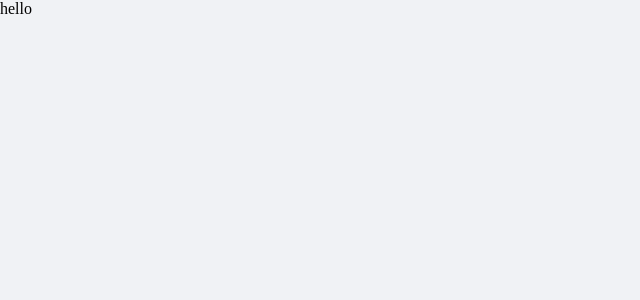
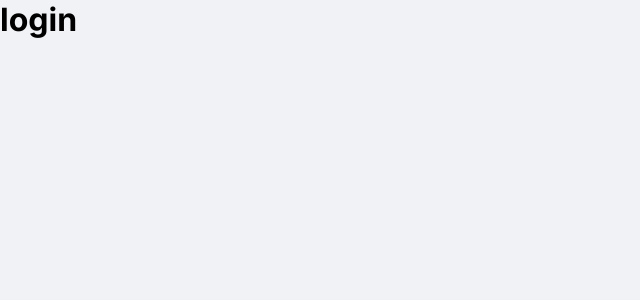
Before and after one commit to JN-Almeida/DashboardPanel, a React (Vite) app: page /login in a window 1280 px wide. Shown: the top 300 px of the page, without its empty margins (0-640 px from the left). Built offline with nearby package versions, Linux system fonts and the light colour scheme.

Commit message:
configuration routes

```diff
--- a/index.html
+++ b/index.html
@@ -1,9 +1,15 @@
 <!DOCTYPE html>
 <html lang="en">
   <head>
+    <link rel="preconnect" href="https://fonts.googleapis.com">
+    <link rel="preconnect" href="https://fonts.gstatic.com" crossorigin>
+
     <meta charset="UTF-8" />
     <link rel="icon" type="image/svg+xml" href="/vite.svg" />
     <meta name="viewport" content="width=device-width, initial-scale=1.0" />
+
+    <link href="https://fonts.googleapis.com/css2?family=Inter:wght@400;700&display=swap" rel="stylesheet">
+
     <title>Vite + React + TS</title>
   </head>
   <body>
--- a/package.json
+++ b/package.json
@@ -12,6 +12,7 @@
     "axios": "^0.27.2",
     "react": "^18.2.0",
     "react-dom": "^18.2.0",
+    "react-router-dom": "^6.4.0",
     "styled-components": "^5.3.5"
   },
   "devDependencies": {
@@ -19,6 +20,7 @@
     "@types/react-dom": "^18.0.6",
     "@types/styled-components": "^5.1.26",
     "@vitejs/plugin-react": "^2.1.0",
+    "eslint": "^8.23.1",
     "json-server": "^0.17.0",
     "typescript": "^4.6.4",
     "vite": "^3.1.0"
--- a/src/App.tsx
+++ b/src/App.tsx
@@ -1,12 +1,14 @@
+import { Router } from "./Routes/Router"
 import { GlobalStyle } from "./styles/global"
+import { BrowserRouter } from 'react-router-dom'
 
 function App() {
 
   return (
-    <div className="App">
-      hello
+    <BrowserRouter>
+      <Router />
       <GlobalStyle />
-    </div>
+    </BrowserRouter>
   )
 }
 
--- /dev/null
+++ b/src/Routes/Router.tsx
@@ -0,0 +1,10 @@
+import { Routes, Route} from 'react-router-dom'
+import { Login } from '../pages/login'
+
+export function Router() {
+  return (
+    <Routes>
+      <Route path="/login" element={<Login />} />
+    </Routes>
+  )
+}
--- /dev/null
+++ b/src/pages/login/index.tsx
@@ -0,0 +1,5 @@
+export function Login() {
+  return (
+    <h1>login</h1>
+  )
+}
--- a/src/styles/global.ts
+++ b/src/styles/global.ts
@@ -33,4 +33,13 @@
     background: var(--background);
     -webkit-font-smoothing: antialiased;
   }
+
+  body, input, textarea, button {
+    font-family: 'Inter', sans-serif;
+    font-weight: 400;
+  }
+
+  h1, h2, h3, h4, h5, h6, strong {
+    font-weight: 700;
+  }
 `
```
Also changed, not shown: 1 other file (tests, documents, lock files or other folders).
